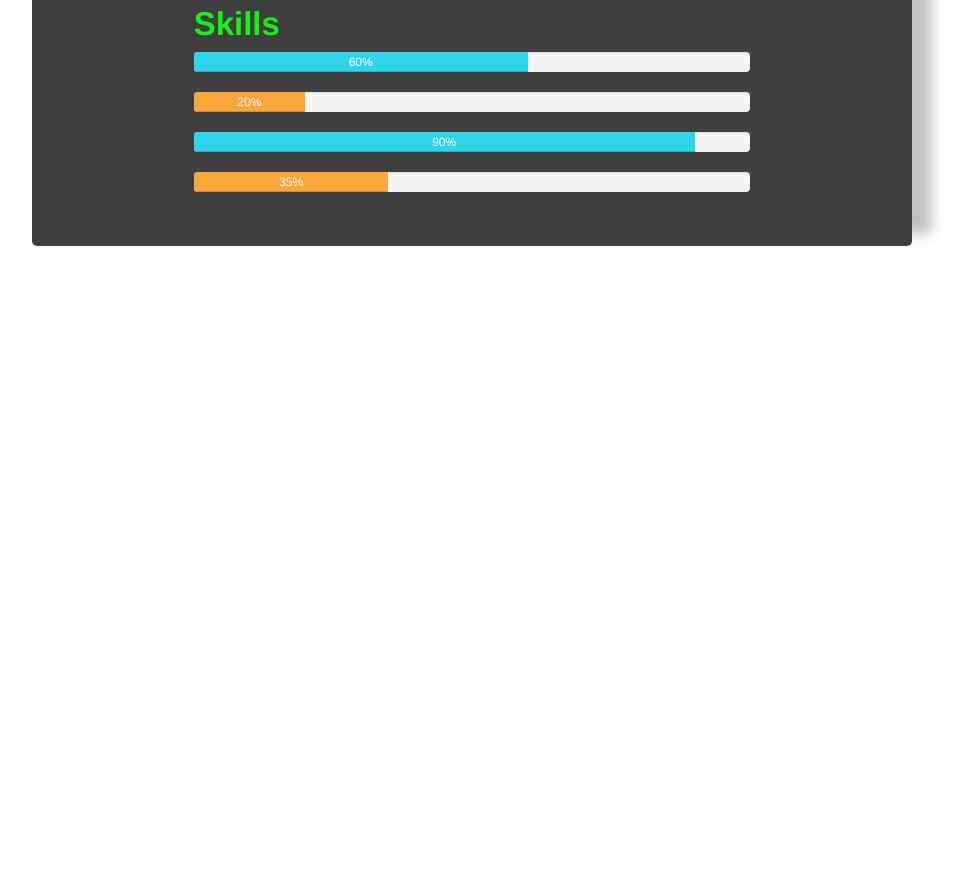
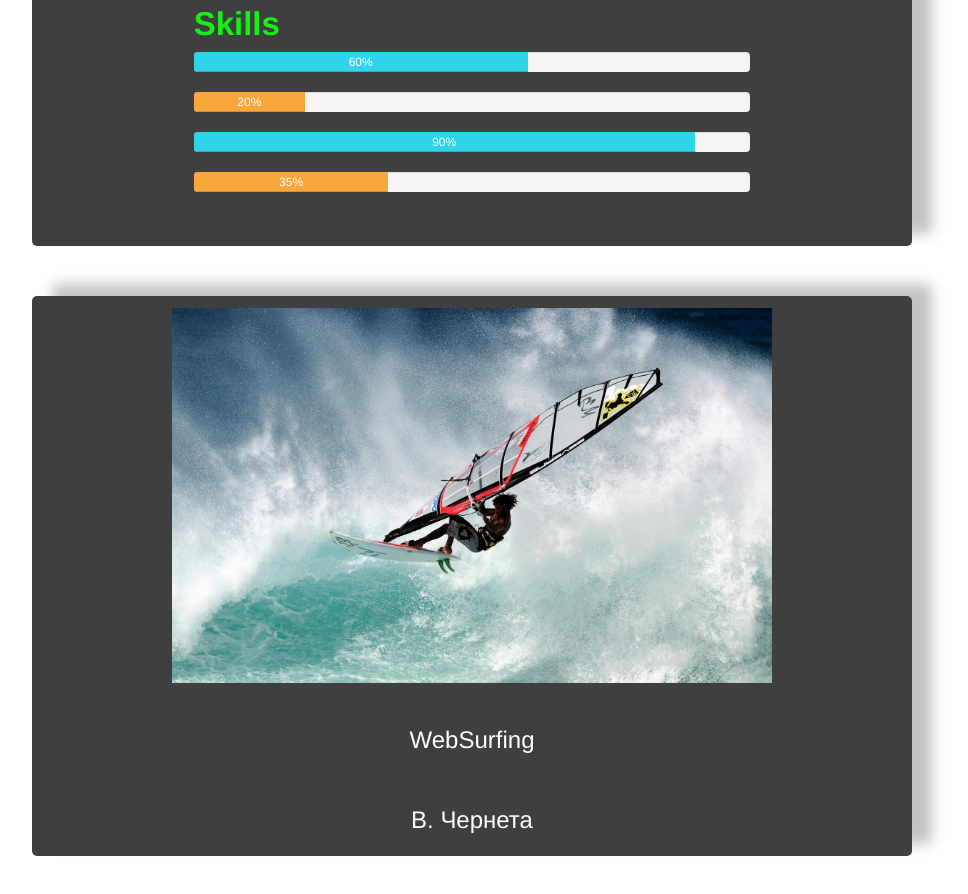
Before and after one commit to santa709/New21, a plain HTML site: page index.html in a window 1280 px wide. Shown: the part 786-1680 px from the top of the page, without its empty margins (168-1136 px from the left). Before the commit the page ends 1082 px from the top, so only its background shows below. Drawn offline with nearby package versions, Linux system fonts and the light colour scheme.

Commit message:
отметился, дз № 10

```diff
--- a/css/style.css
+++ b/css/style.css
@@ -80,3 +80,13 @@ h5 {
 h2 {
 	text-align: center !important;
 }
+
+.student2 {
+	display: flex;
+	justify-content: space-around;
+	align-items: center;
+	flex-direction: column;
+}
+.student2 h3 {
+	color: white;
+}
--- a/index.html
+++ b/index.html
@@ -19,8 +19,6 @@
 <div >Hello i am <b>Elena</b></div>
 <div ">Hello </div>
 <div><h1>Вафелька =D</h1></div>
-
-
 
 <div class="julia"><h2>Привет! Я Юля.</h2></div>
 
@@ -74,8 +72,12 @@
 	<div class="col-lg-2"></div>
 
 </div>
-<!-- <div class="students student2"></div>
-<div class="students student3"></div>
+<div class="students student2">
+	<img src="img/windsurf.jpg" width="600">
+	<h3>WebSurfing</h3>
+	<h3>В. Чернета</h3>
+</div>
+<!-- <div class="students student3"></div>
 <div class="students student4"></div>
 <div class="students student5"></div>
 <div class="students student6"></div>
```
Also changed, not shown: img/windsurf.jpg (added).
